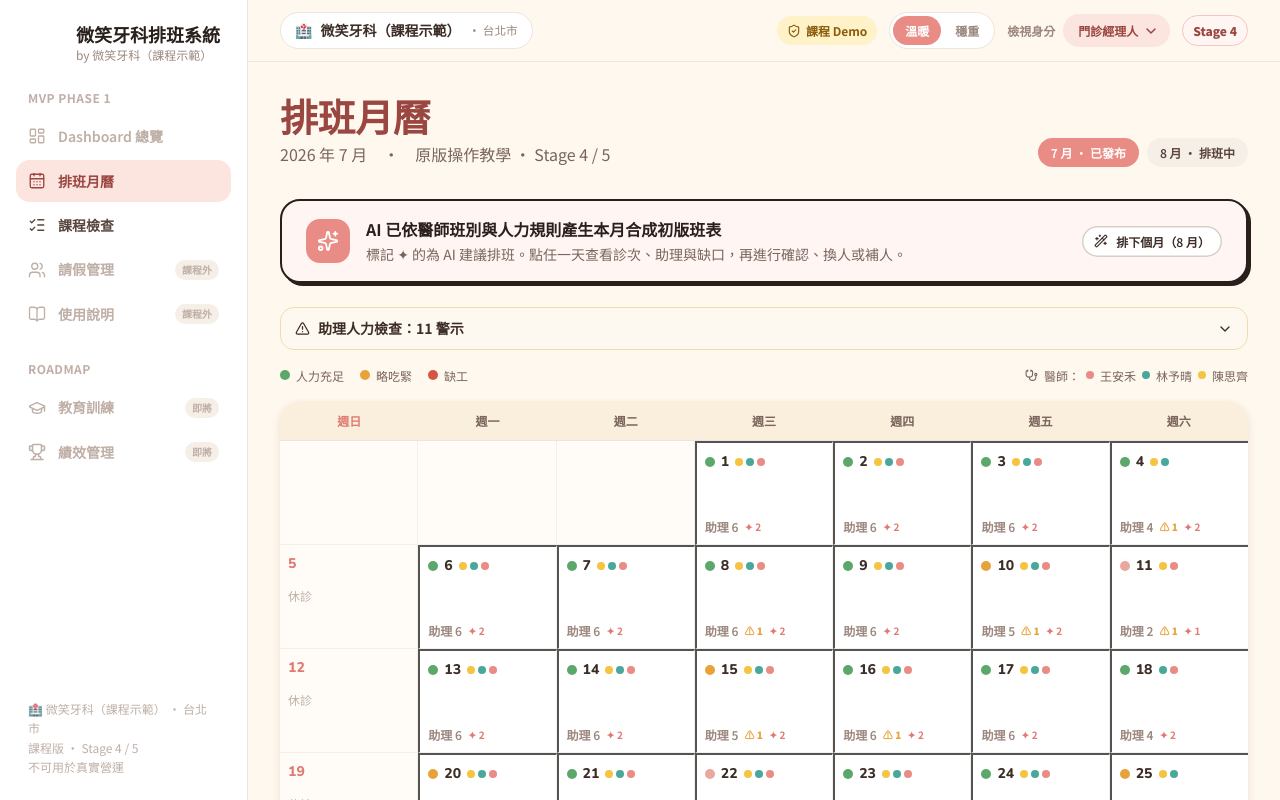
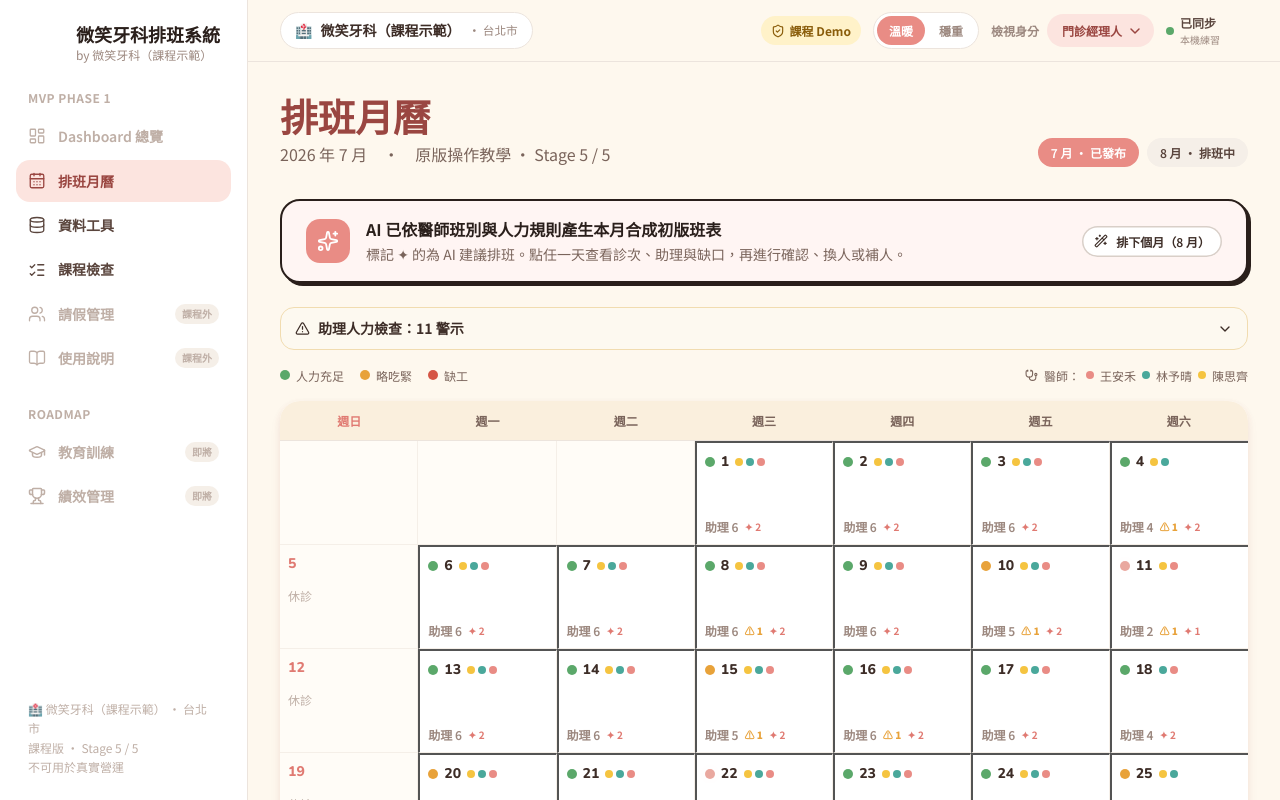
Before and after one commit to dentallio/wca-ai-clinic-schedule-workshop, a Next.js app: page / in a window 1280 px wide. Shown: the top 800 px of the page. Built offline with nearby package versions, Linux system fonts and the light colour scheme; a small style sheet from the web is missing.

Commit message:
feat: unlock stage 5 sync and deployment tools

```diff
--- a/src/course/workshop-stage.ts
+++ b/src/course/workshop-stage.ts
@@ -2,4 +2,4 @@
  * 每個 checkpoint 只調整這個數字，讓同一套原版介面逐步解鎖能力。
  * Stage 5 是 main branch 的完整成果。
  */
-export const CURRENT_WORKSHOP_STAGE = 4 as 1 | 2 | 3 | 4 | 5;
+export const CURRENT_WORKSHOP_STAGE = 5 as 1 | 2 | 3 | 4 | 5;
```
